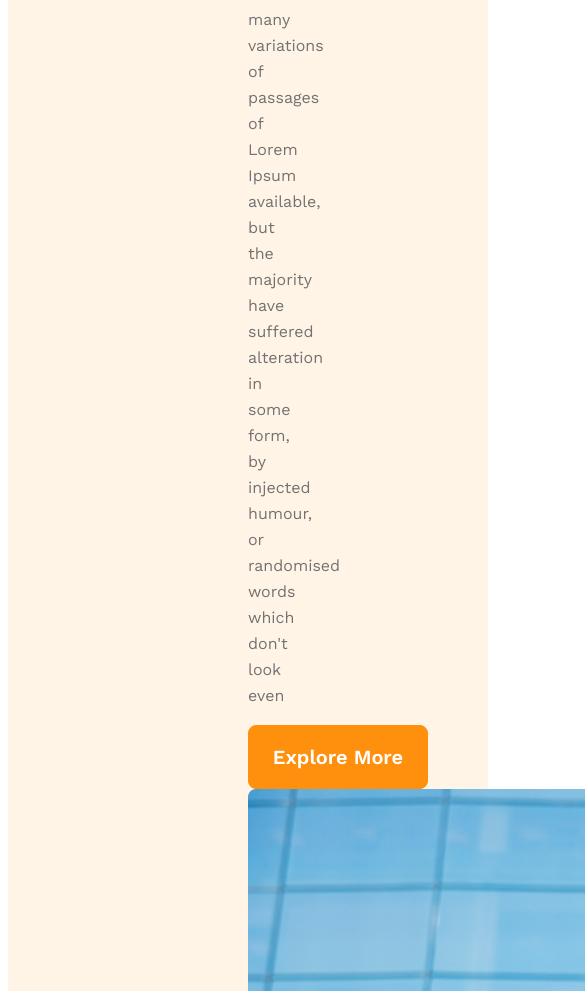
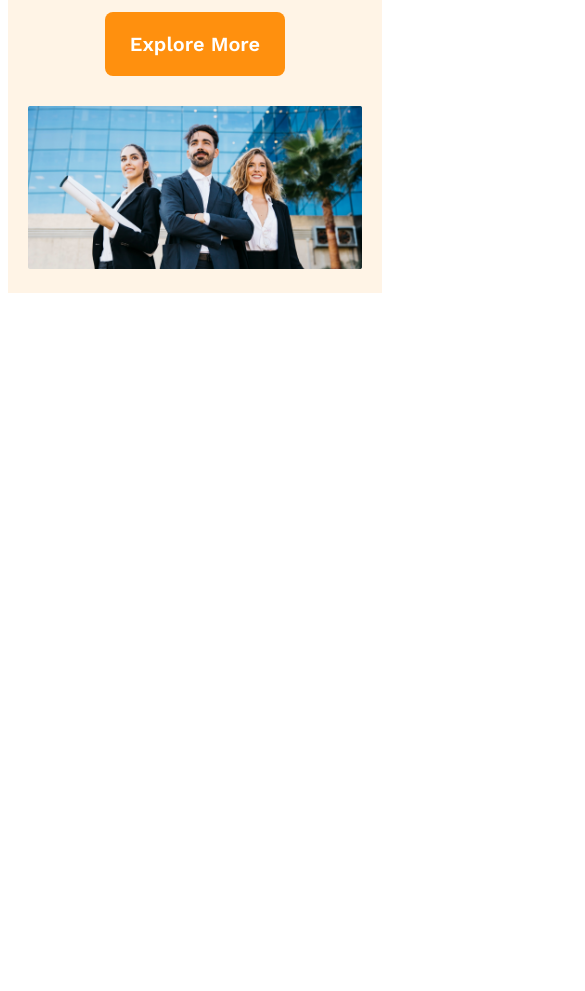
Before and after one commit to Jaheda20/g3.architect, a plain HTML site: page index.html in a window 390 px wide. Shown: the part 764-1755 px from the top of the page, 585 px wide, since content can reach past the window. After the commit the page ends 1065 px from the top, so only its background shows below. Drawn offline with nearby package versions, Linux system fonts and the light colour scheme.

Commit message:
responsive initiated

```diff
--- a/index.html
+++ b/index.html
@@ -25,7 +25,7 @@
                 <p class="banner-description">There are many variations of passages of Lorem Ipsum available, but the majority have suffered alteration in some form, by injected humour, or randomised words which don't look even</p>
                 <button class="Primary-button">Explore More</button>
             </div>
-                <img src="images/banner.png" alt="">
+                <img src="images/banner.png" alt="" class="banner-img">
         </div>
 
     </header>
--- a/styles/architect.css
+++ b/styles/architect.css
@@ -12,14 +12,16 @@ header{
 }
 
 .Primary-button{
-    width: 180px;
-    height: 64px;
-    border: 1px solid #FF900E;
+    /* width: 180px;
+    height: 64px; */
+    padding: 20px 25px;
+    border: 0;
     border-radius: 8px;
     background: #FF900E;
     color: #FFF;
     font-size: 1.25rem;
     font-weight: 600;
+    cursor: pointer;
 }
 
 nav{
@@ -65,3 +67,33 @@ nav li a{
     font-weight: 400;
     line-height: 26px;
 }
+.banner-img{
+    margin-top: 30px;
+    width: 100%;
+}
+
+
+
+
+/* Responsive styles */
+/* mobile devices */
+@media screen
+    and (max-width: 576px){
+    header{
+        padding:20px;
+    }
+    nav{
+        flex-direction: column;
+    }
+    }
+
+
+    /* medium devices */
+    @media screen and (min-width:576px) and (max-width: 960px) {
+        nav{
+            flex-direction: column;
+        }
+        header{
+            padding: 50px;
+        }
+    }
```
